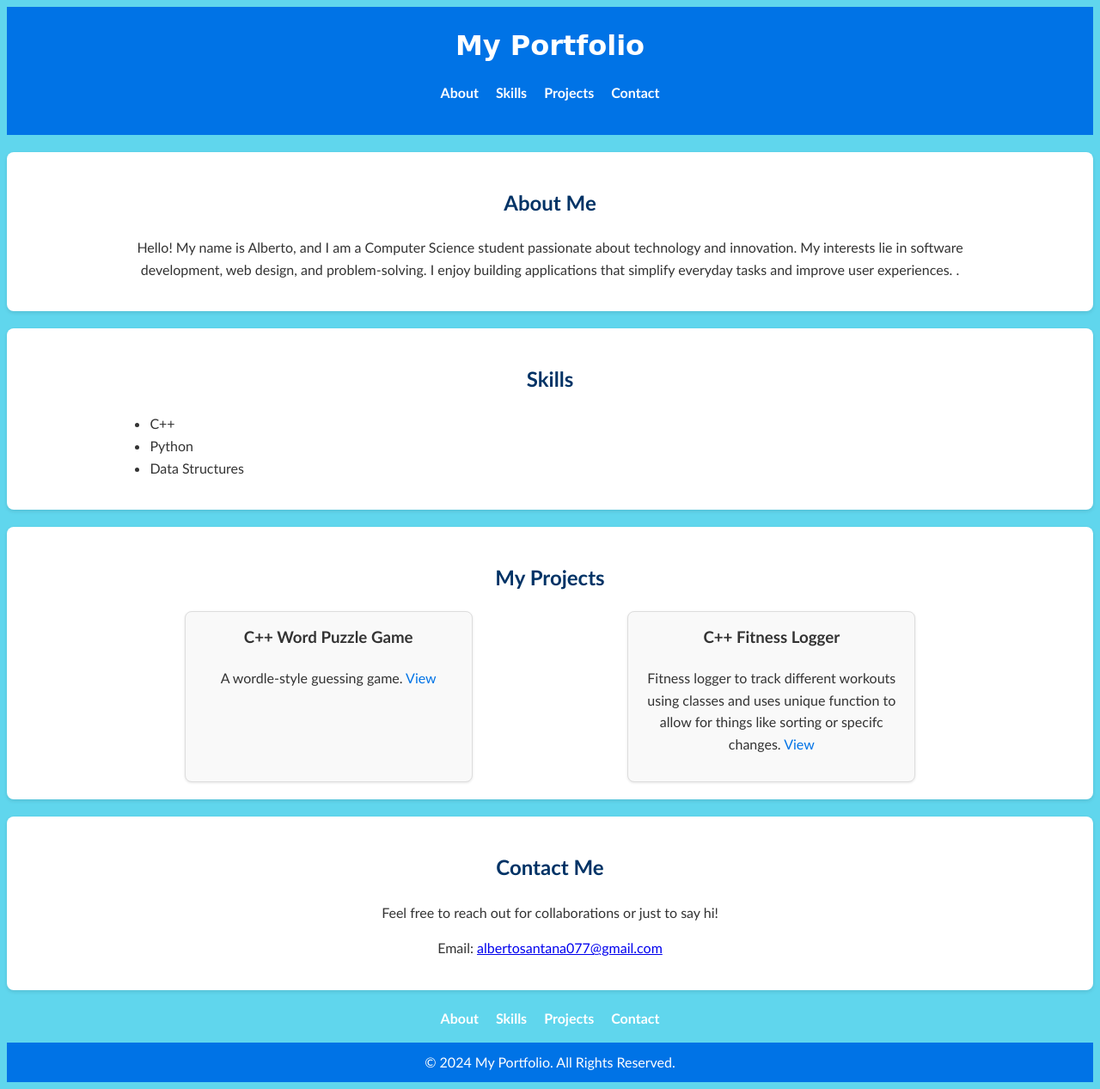
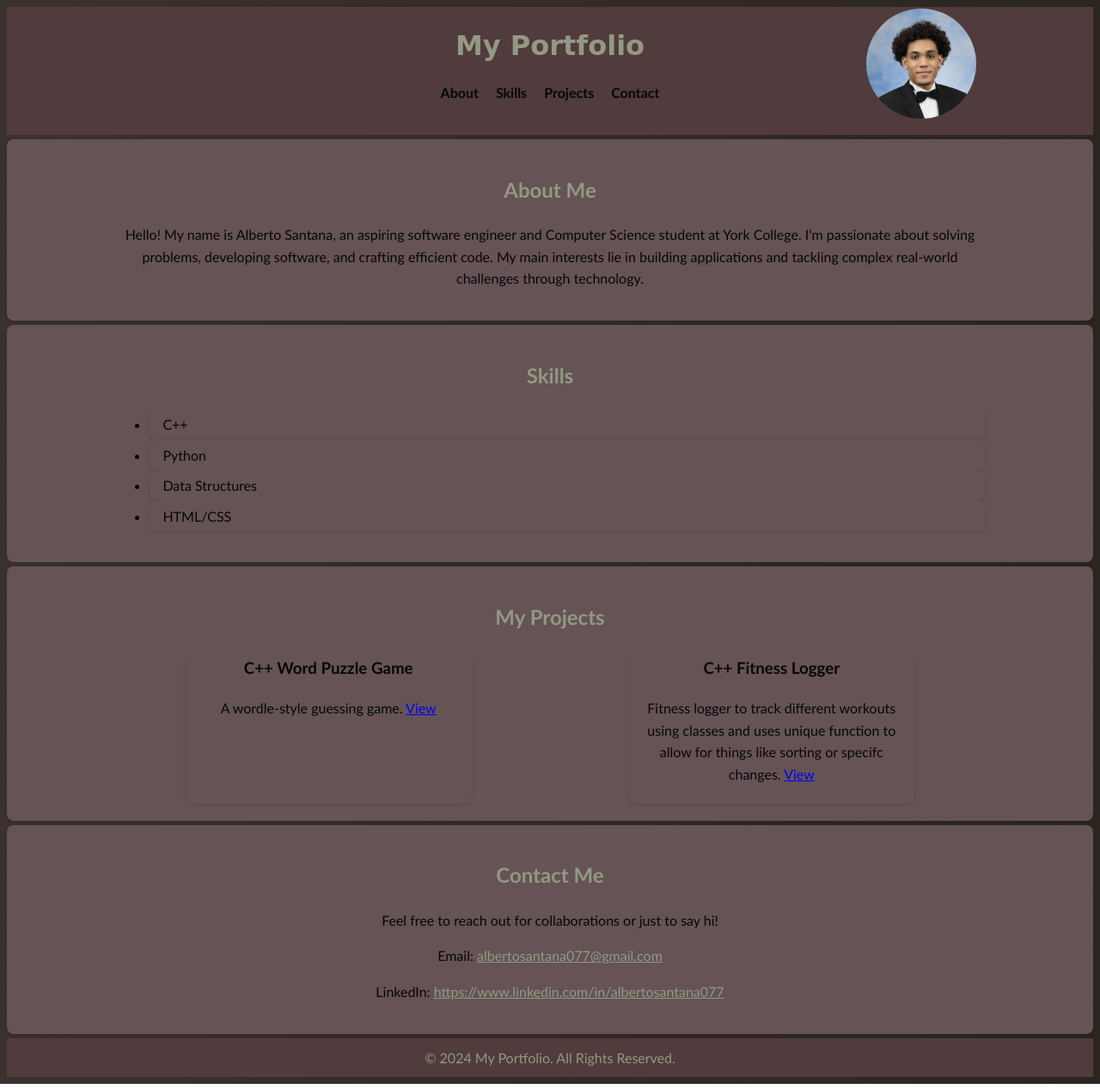
Before and after one commit to alberto077/Portfolio, a plain HTML site: page index.html in a window 1280 px wide. Shown: the whole page at 86% size. Drawn offline with Linux system fonts and the light colour scheme.

Commit message:
added new color pallete, background color shift, media, 3d Animations

```diff
--- a/index.html
+++ b/index.html
@@ -8,7 +8,9 @@
 </head>
 <body>
     <header>
-      <div class="container">
+      <div class="container header-container">
+        <img src="images/profile-pic.jpeg" alt="Photo" class = "picture">
+
         <h1>My Portfolio</h1>
         <nav>
           <ul>
@@ -23,11 +25,11 @@
 
     <section id="about">
         <div class="container">
-        <h2>About Me</h2>
-        <p>Hello! My name is Alberto, and I am a Computer Science student passionate about technology and innovation.
-            My interests lie in software development, web design, and problem-solving.
-            I enjoy building applications that simplify everyday tasks and improve user experiences.
-        .</p>
+        <h2>About Me  </h2>
+            <p>Hello! My name is Alberto Santana, an aspiring software engineer and Computer Science student at York College.
+            I'm passionate about solving problems, developing software, and crafting efficient code.
+            My main interests lie in building applications and tackling complex real-world challenges through technology.
+            </p>
       </div>
     </section>
     <section id="skills">
@@ -37,17 +39,21 @@
                 <li>C++</li>
                 <li>Python</li>
                 <li>Data Structures</li>
+                <li>HTML/CSS</li>
             </ul>
         </div>
     </section>
     <section id="projects">
         <div class="container">
           <h2>My Projects</h2>
-          <div class="project-grid">
+
+         <div class="project-grid">
             <div class="project">
+
               <h3>C++ Word Puzzle Game</h3>
               <p>A wordle-style guessing game. <a href="https://github.com/alberto077/word_guessing_game" target="_blank">View</a></p>
             </div>
+
             <div class="project">
               <h3>C++ Fitness Logger</h3>
               <p> Fitness logger to track different workouts using classes and uses unique function to allow for things like sorting or specifc changes. <a href="https://github.com/alberto077/Fitness_Progress_Tracker" target="_blank">View</a></p>
@@ -61,20 +67,10 @@
           <h2>Contact Me</h2>
           <p>Feel free to reach out for collaborations or just to say hi!</p>
           <p>Email: <a href="mailto:albertosantana077@gmail.com">albertosantana077@gmail.com</a></p>
+          <p>LinkedIn: <a href = "https://www.linkedin.com/in/albertosantana077/" target="_blank"> https://www.linkedin.com/in/albertosantana077</a></p>
         </div>
       </section>
 
-
-      <div class="container">
-        <nav>
-          <ul>
-            <li><a href="#about">About</a></li>
-            <li><a href="#skills">Skills</a></li>
-            <li><a href="#projects">Projects</a></li>
-            <li><a href="#contact">Contact</a></li>
-          </ul>
-        </nav>
-      </div>
 
 
       <footer>
--- a/style.css
+++ b/style.css
@@ -4,8 +4,17 @@ body {
     line-height: 1.6;
     margin: 20;
     padding: 20;
-    background-color: #60d6ed; /* Changed color to blue*/
-    color: #333;
+    background-color: #28231c;
+    color: #070707;
+    background: linear-gradient(270deg, #28231c, #655356);
+    background-size: 400% 400%;
+    animation: gradientShift 15s ease infinite;
+  }
+
+  @keyframes gradientShift {
+    0% { background-position: 0% 50%; }
+    50% { background-position: 100% 50%; }
+    100% { background-position: 0% 50%; }
   }
   body.dark-mode {
     background-color: black;
@@ -16,15 +25,35 @@ body {
   .container {
     width: 80%;
     margin: 0 auto;
-    max-width: 1200px;
   }
+
+
+
+
+  .picture{
+    width: clamp(80px, 10vw, 150px); /*min, optimal and max pic size*/
+    height: auto;
+    border-radius: 50%;
+    position: absolute;
+    top: -18px;     /* Distance from the top edge*/
+    right:10px;   /* Distance from the right edge */
+
+
+  }
+
 
   /* Header */
   header {
-    background-color: #0073e6;
-    color: #fff;
+    background-color: #513b3c;
+    color: #929982;
     padding: 20px 0;
   }
+
+  .header-container {
+    position: relative;
+    width: 80%;
+    margin: 0 auto;
+    }
 
   header h1 {
     margin: 0;
@@ -33,6 +62,7 @@ body {
 
 
   }
+
 
   nav ul {
     display: flex;
@@ -46,7 +76,7 @@ body {
   }
 
   nav ul li a {
-    color: #fff;
+    color: #070707;
     text-decoration: none;
     font-weight: bold;
   }
@@ -54,15 +84,15 @@ body {
   /* Sections */
   section {
     padding: 20px 0;
-    margin: 20px 0;
-    background: #fff;
+    margin: 5px 0;
+    background: #655356;
     border-radius: 8px;
     box-shadow: 0 2px 4px rgba(0, 0, 0, 0.1);
   }
 
   section h2 {
     text-align: center;
-    color: #003366;
+    color: #929982;
   }
 
   #about p, #contact p {
@@ -75,32 +105,79 @@ body {
     justify-content: space-around;
     flex-wrap: wrap;
     gap: 20px;
+
+
+
+
   }
 
   .project {
-    background: #f9f9f9;
-    border: 1px solid #ddd;
-    padding: 15px;
-    border-radius: 8px;
+    background: #655356;
+    padding: 5px 15px; /* Add padding inside each skill */
+    border-radius: 10px;
     width: 30%;
     text-align: center;
-    box-shadow: 0 1px 3px rgba(0, 0, 0, 0.1);
-  }
+    box-shadow: 0 2px 4px rgba(0, 0, 0, 0.1); /* Add a subtle shadow */
+    perspective: 1000px; /* This allows for 3D distortion */
+    transition: transform 0.2s;
+}
+.project:hover{
+    transform: scale(1.05); /* Slightly enlarge on hover */
+    background-color: #929982; /* Change background color on hover */
+}
+
+
   .project h3 {
     margin-top: 0;
-    color: #333;
+    color: #070707;
   }
 
-  .project a {
-    color: #0073e6;
-    text-decoration: none;
-  }
+  * Horizontal Skills List */
+  #skills ul {
+      display: flex; /* Arrange list items in a row */
+      justify-content: center; /* Center the list horizontally */
+      gap: 20px; /* Add spacing between items */
+      padding: 0; /* Remove default padding */
+      list-style-type: none; /* Remove bullets */
+    }
+
+    #skills li {
+      font-size: 16px; /* Adjust text size */
+      color: #070707; /* Set text color */
+      /*border: 1px solid #ddd;  Add a subtle border */
+      padding: 5px 15px; /* Add padding inside each skill */
+      border-radius: 10px; /* Make the borders rounded */
+      background-color: #655356; /* Add a light background color */
+      box-shadow: 0 2px 4px rgba(0, 0, 0, 0.1); /* Add a subtle shadow */
+      /*transition: transform 0.2s, background-color 0.2s; /* Smooth hover effect */
+    }
+
+    #skills li:hover {
+      transform: scale(1.05); /* Slightly enlarge on hover */
+      background-color: #929982; /* Change background color on hover */
+    }
+
+
+    #contact p a {
+        color: #929982;
+        text-decoration: underline;
+    }
+
+    header nav ul li:hover{
+        transform: scale(1.05); /* Slightly enlarge on hover */
+        background-color: #929982; /* Change background color on hover */
+        border-radius: 5px;
+
+    }
+
+
+
 
   /* Footer */
   footer {
     text-align: center;
-    background: #0073e6;
-    color: #fff;
+    background: #513b3c;
+    color: #929982;
     padding: 10px 0;
   }
 
```
Also changed, not shown: script.js (added, +47 -0 lines), images/profile-pic.jpeg (added).
